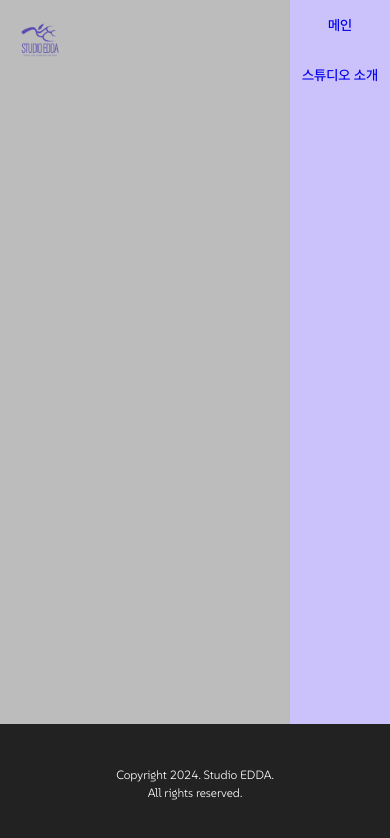
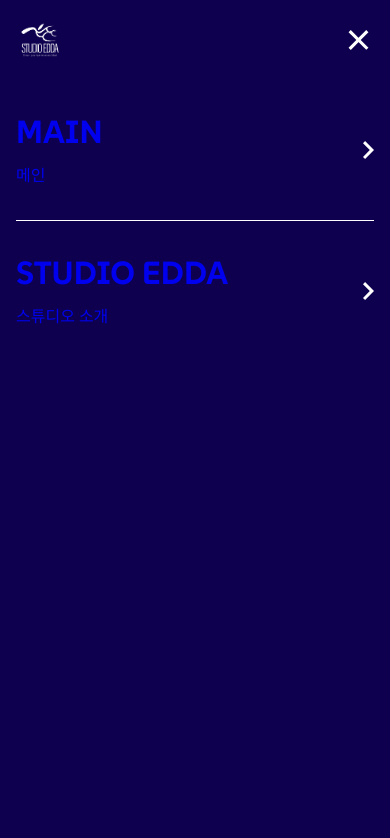
Before and after one commit to kamimasu02/edda-dev, a React (Create React App) app: page / in a window 390 px wide. Both pictures are taken after a click on the button 356 px from the left and 40 px from the top of the page. Shown: the top 838 px of the page. Built offline with nearby package versions, Linux system fonts and the light colour scheme.

Commit message:
refactor: 햄버거 버튼 수정된 디자인 작업

```diff
--- a/src/components/Header.tsx
+++ b/src/components/Header.tsx
@@ -4,7 +4,7 @@
 
 import { HEADER_LINKS } from "@consts/header";
 
-import HamburgerButton from "@components/header/HamburgerButton";
+import { Button } from "@styles/commons/button.style";
 
 import {
   HeaderWrapper,
@@ -12,12 +12,19 @@
   HeaderLogo,
   HeaderNavBar,
   HamburgerMenus,
-  HamburgerMenusBackground,
   HamburgerMenusWrapper,
   HamburgerMenu,
+  HamburgerMenuHeader,
+  HamburgerHeaderLogo,
+  HamburgerMenuText,
 } from "src/styles/header.style";
 
 import HeaderLogoImage from "@assets/images/logos/header-logo.png";
+import HamburgerHeaderLogoImage from "@assets/images/logos/logo-white.png";
+
+import CloseSvg from "@assets/images/svgs/close.svg";
+import HamburgerSvg from "@assets/images/svgs/hamburger.svg";
+import RightBracketSvg from "@assets/images/svgs/right-bracket.svg";
 
 import type { FC } from "react";
 
@@ -48,26 +55,38 @@
     <HeaderWrapper>
       <MainHeader>
         <HeaderLogo src={HeaderLogoImage} alt="로고 이미지" />
-        <HeaderNavBar
-          style={{ gridTemplateColumns: `repeat(${HEADER_LINKS.length}, 1fr)` }}
-        >
+        <HeaderNavBar $length={HEADER_LINKS.length}>
           {HEADER_LINKS.map(({ text, to }, index) => (
             <Link key={`${index}-${text}`} to={to}>
-              <span>{text}</span>
+              <span>{text.kor}</span>
             </Link>
           ))}
         </HeaderNavBar>
-        <HamburgerButton onClick={handleOpenMenu} />
+        <Button onClick={handleOpenMenu}>
+          <img src={HamburgerSvg} alt="햄버거 svg 이미지" />
+        </Button>
         {createPortal(
           <HamburgerMenusWrapper className={isMenuOpened ? "show" : ""}>
-            <HamburgerMenusBackground onClick={handleCloseMenu} />
+            <HamburgerMenuHeader>
+              <HamburgerHeaderLogo
+                src={HamburgerHeaderLogoImage}
+                alt="흰색 로고 이미지"
+              />
+              <Button onClick={handleCloseMenu}>
+                <img src={CloseSvg} alt="닫음 svg 이미지" />
+              </Button>
+            </HamburgerMenuHeader>
             <HamburgerMenus className={isMenuOpened ? "show" : ""}>
               {HEADER_LINKS.map(({ text, to }, index) => (
-                <Link key={`${index}-${text}-mobile`} to={to} reloadDocument>
-                  <HamburgerMenu>
-                    <span>{text}</span>
-                  </HamburgerMenu>
-                </Link>
+                <HamburgerMenu key={`${index}-${text}-mobile`}>
+                  <Link to={to} reloadDocument>
+                    <HamburgerMenuText>
+                      <span>{text.eng.toUpperCase()}</span>
+                      <span>{text.kor}</span>
+                    </HamburgerMenuText>
+                    <img src={RightBracketSvg} alt="" />
+                  </Link>
+                </HamburgerMenu>
               ))}
             </HamburgerMenus>
           </HamburgerMenusWrapper>,
--- a/src/components/header/HamburgerButton.tsx
+++ /dev/null
@@ -1,20 +0,0 @@
-import HamburgerSvg from "@assets/images/svgs/hamburger.svg";
-
-import { HeaderHamburgerButton } from "@styles/header.style";
-
-import type { FC } from "react";
-
-interface HamburgerButtonProps {
-  children?: React.ReactNode;
-  onClick: (e: React.MouseEvent) => void;
-}
-
-const HamburgerButton: FC<HamburgerButtonProps> = ({ children, onClick }) => {
-  return (
-    <HeaderHamburgerButton onClick={onClick}>
-      <img src={HamburgerSvg} alt="모바일 햄버거 버튼 이미지" />
-    </HeaderHamburgerButton>
-  );
-};
-
-export default HamburgerButton;
--- a/src/consts/header.ts
+++ b/src/consts/header.ts
@@ -1,15 +1,24 @@
 interface HeaderLinks {
-  text: string;
+  text: {
+    kor: string;
+    eng: string;
+  };
   to: string;
 }
 
 export const HEADER_LINKS: HeaderLinks[] = [
   {
-    text: "메인",
+    text: {
+      kor: "메인",
+      eng: "main",
+    },
     to: "/",
   },
   {
-    text: "스튜디오 소개",
+    text: {
+      kor: "스튜디오 소개",
+      eng: "studio edda",
+    },
     to: "/intro",
   },
 ];
--- /dev/null
+++ b/src/styles/commons/button.style.ts
@@ -0,0 +1,22 @@
+import styled from "styled-components";
+
+import { SCREEN } from "@consts/style";
+
+export const Button = styled.button`
+  display: none;
+  background: transparent;
+  border: 0;
+
+  & > img {
+    cursor: pointer;
+  }
+
+  @media screen and (max-width: ${SCREEN.tablet}) {
+    display: flex;
+    justify-content: center;
+    align-items: center;
+    margin: auto 0;
+    width: fit-content;
+    height: fit-content;
+  }
+`;
--- a/src/styles/header.style.ts
+++ b/src/styles/header.style.ts
@@ -31,8 +31,11 @@
   }
 `;
 
-export const HeaderNavBar = styled.nav`
+export const HeaderNavBar = styled.nav<{
+  $length: number;
+}>`
   display: grid;
+  grid-template-columns: repeat(${({ $length }) => $length}, 1fr);
   color: ${COLOR.mainColor};
   font-family: "Pretendard";
   font-size: ${FONT.pc.medium};
@@ -52,121 +55,112 @@
 
 // 모바일 햄버거 버튼
 
-export const HeaderHamburgerButton = styled.button`
+export const HamburgerMenusWrapper = styled.div`
   display: none;
-  background: transparent;
-  border: 0;
-
-  & > img {
-    cursor: pointer;
-  }
 
   @media screen and (max-width: ${SCREEN.tablet}) {
     display: flex;
-    justify-content: center;
-    align-items: center;
-    margin: auto 0;
-    width: fit-content;
-    height: fit-content;
-  }
-`;
-
-export const HamburgerMenusWrapper = styled.div`
     position: absolute;
     top: 0;
-  left: 0;
+    right: 0;
     width: 100%;
+    max-width: 0;
     height: 100%;
-  z-index: -1;
+    transition: max-width 0.2s ease-in, max-height 0.2s ease-in;
+
+    & > * {
+      display: none;
+    }
 
     &.show {
+      flex-direction: column;
+      background-color: #0e004e;
+      max-width: 100%;
       z-index: 999;
 
-    :first-child {
-      visibility: visible;
+      & > * {
+        display: flex;
+      }
     }
   }
 `;
 
-export const HamburgerMenusBackground = styled.div`
+export const HamburgerMenuHeader = styled.div`
+  justify-content: space-between;
   width: 100%;
-  height: calc(100% - 175px);
-  background-color: ${COLOR.black};
-  visibility: hidden;
-  transition: visibility 0.2s ease-in;
-  opacity: 0.3;
+  max-width: ${SCREEN.tablet};
+  height: 100px;
+  padding: 15px;
+  box-sizing: border-box;
 
   @media screen and (max-width: ${SCREEN.mobileWide}) {
-    height: calc(100% - 120px);
+    height: 80px;
+  }
+`;
+
+export const HamburgerHeaderLogo = styled.img`
+  width: 70px;
+  height: 70px;
+
+  @media screen and (max-width: ${SCREEN.mobileWide}) {
+    width: 50px;
+    height: 50px;
   }
 `;
 
 export const HamburgerMenus = styled.ul`
-  display: none;
-  max-width: 0;
-  font-size: 0;
-  transition: max-width 0.2s ease-in, font-size 0.2s ease-in;
+  flex-direction: column;
+  color: ${COLOR.white};
+  padding: 0 16px;
 
-  @media screen and (max-width: ${SCREEN.tablet}) {
-    display: flex;
-    position: absolute;
-    flex-direction: column;
-    align-items: center;
-    width: 120px;
-    height: calc(100% - 175px);
-    top: 0;
-    right: 0;
-    background-color: ${COLOR.subColor1};
-    color: ${COLOR.mainColor};
-    font-family: "Pretendard";
-    font-weight: 500;
-    list-style: none;
-
-    & > a {
-      display: none;
-      width: 100%;
-    }
-
-    &.show {
-      max-width: 120px;
-      font-size: ${FONT.tablet.normal};
-
-      & > a {
-        display: flex;
-      }
-    }
-  }
-
-  @media screen and (max-width: ${SCREEN.mobileWide}) {
-    width: 100px;
-    height: calc(100% - 120px);
-
-    &.show {
-      max-width: 100px;
-      font-size: ${FONT.mobile.normal};
-    }
-  }
-
-  @media screen and (max-width: ${SCREEN.mobileNarrow}) {
-    width: 80px;
-
-    &.show {
-      max-width: 80px;
-      font-size: 12px;
-    }
+  & > li:not(:last-child) {
+    border-bottom: 1px solid ${COLOR.white};
   }
 `;
 
 export const HamburgerMenu = styled.li`
+  width: 100%;
+  padding: 36px 0;
+
+  & > a {
     display: flex;
-  justify-content: center;
+    justify-content: space-between;
     align-items: center;
-  width: 100%;
-  height: 50px;
-  word-break: keep-all;
+  }
 
-  &:hover {
-    background-color: #b8aee7;
-    color: ${COLOR.white};
+  @media screen and (max-width: ${SCREEN.mobile}) {
+    padding: 24px 0;
   }
 `;
+
+export const HamburgerMenuText = styled.div`
+  display: flex;
+  flex-direction: column;
+  row-gap: 20px;
+  text-align: left;
+
+  & > span:first-child {
+    font-family: "SUSE";
+    font-size: 32px;
+    font-weight: 700;
+    line-height: 32px;
+  }
+
+  & > span:last-child {
+    font-size: ${FONT.tablet.normal};
+    font-weight: 500;
+  }
+
+  @media screen and (max-width: ${SCREEN.mobile}) {
+    row-gap: 12px;
+
+    & > span:first-child {
+      font-size: 24px;
+      line-height: 32px;
+    }
+
+    & > span:last-child {
+      font-size: ${FONT.mobile.normal};
+    }
+  }
+`;
```
Also changed, not shown: src/components/commons/CustomButton.tsx (added, +14 -0 lines), src/assets/images/svgs/close.svg (added), src/assets/images/svgs/right-bracket.svg (added). Lines whose indentation alone changed are shown as unchanged.
